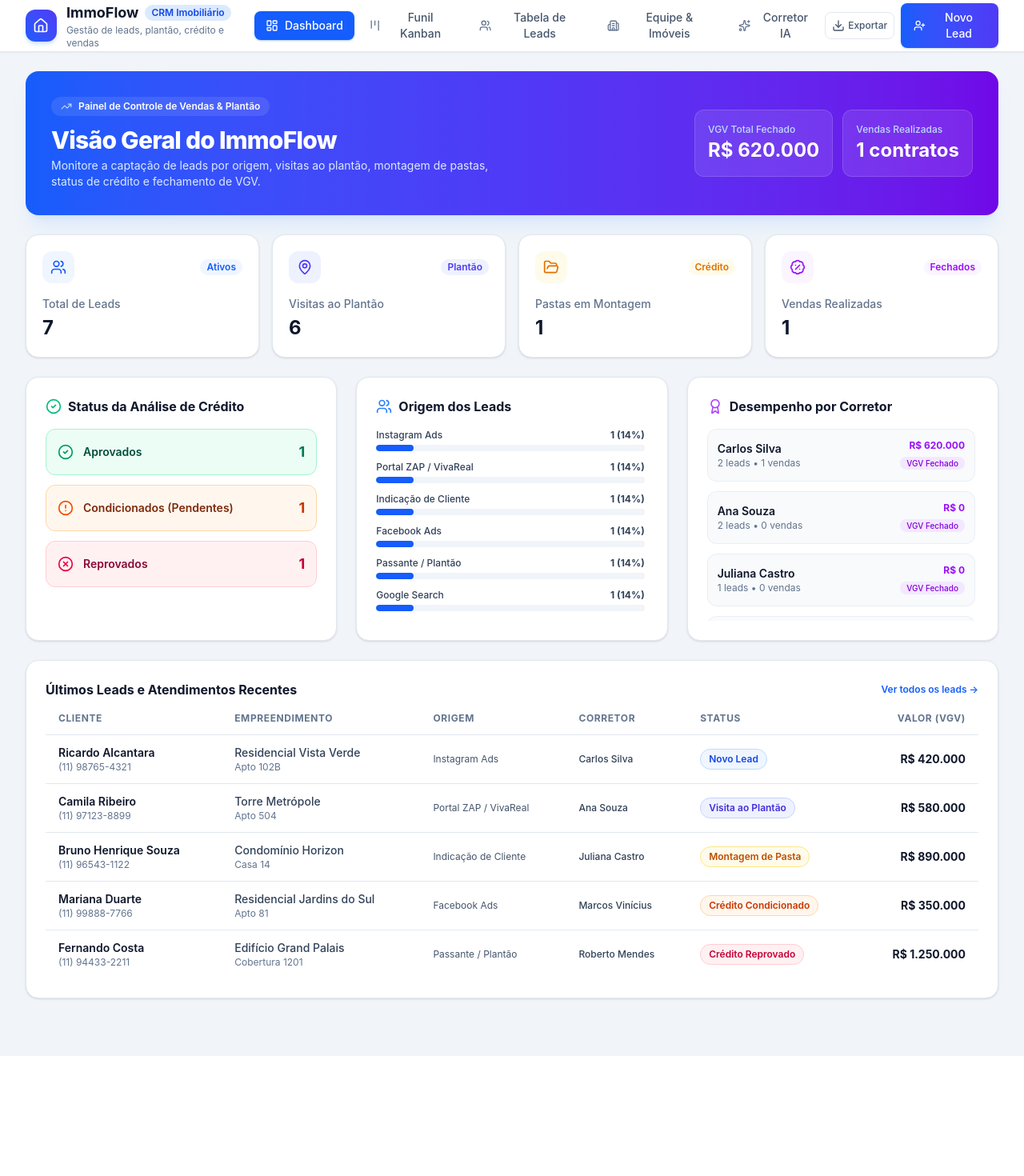
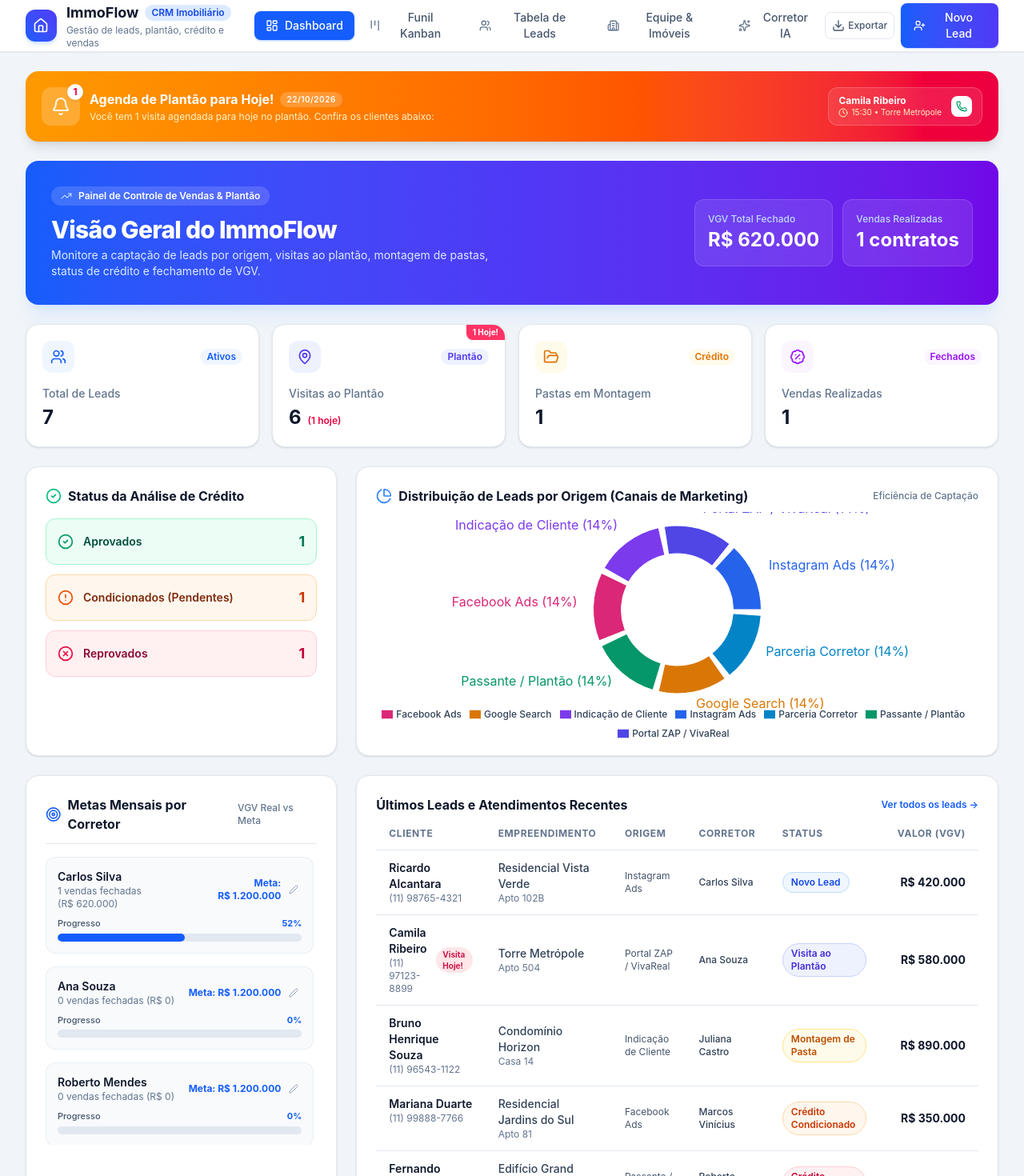
Before and after one commit to JoelSantana14/Controle-de-visitas, a React (Vite) app: page / in a window 1280 px wide. Shown: the top 1470 px of the page at 80% size. Before the commit the page ends 1320 px from the top, so only its background shows below. Built offline with nearby package versions, Linux system fonts and the light colour scheme.

Commit message:
feat(dashboard): add sales tracking and recharts support
- Add `recharts` for visual data representation
- Implement broker goal management with state tracking
- Update dependencies for optimized builds

```diff
--- a/src/components/Dashboard.tsx
+++ b/src/components/Dashboard.tsx
@@ -1,4 +1,4 @@
-import React from 'react';
+import React, { useState } from 'react';
 import {
   Users,
   MapPin,
@@ -8,11 +8,17 @@ import {
   AlertCircle,
   BadgePercent,
   TrendingUp,
-  DollarSign,
-  Building,
-  Award
+  Award,
+  PieChart as PieChartIcon,
+  Bell,
+  Clock,
+  Phone,
+  Target,
+  Edit2,
+  Check
 } from 'lucide-react';
-import { Lead, STAGE_CONFIG } from '../types';
+import { Lead, STAGE_CONFIG, BROKERS } from '../types';
+import { ResponsiveContainer, PieChart, Pie, Cell, Tooltip, Legend } from 'recharts';
 
 interface DashboardProps {
   leads: Lead[];
@@ -25,6 +31,18 @@ export const Dashboard: React.FC<DashboardProps> = ({
   onSelectLead,
   onNavigateTab,
 }) => {
+  // Monthly sales goals per broker (default R$ 1,200,000 each)
+  const [brokerGoals, setBrokerGoals] = useState<Record<string, number>>(() => {
+    const defaultGoals: Record<string, number> = {};
+    BROKERS.forEach(b => {
+      defaultGoals[b] = 1200000; // R$ 1.2M default goal
+    });
+    return defaultGoals;
+  });
+
+  const [editingBroker, setEditingBroker] = useState<string | null>(null);
+  const [tempGoal, setTempGoal] = useState<number>(1200000);
+
   const totalLeads = leads.length;
   const visitsCount = leads.filter(l => l.status === 'visita_plantao' || l.visitDate).length;
   const foldersCount = leads.filter(l => l.status === 'montagem_pasta').length;
@@ -37,17 +55,32 @@ export const Dashboard: React.FC<DashboardProps> = ({
     .filter(l => l.status === 'venda_realizada')
     .reduce((acc, curr) => acc + (curr.propertyValue || 0), 0);
 
-  const potentialVGV = leads
-    .reduce((acc, curr) => acc + (curr.propertyValue || 0), 0);
+  // Today visits calculation
+  const todayStr = new Date().toISOString().slice(0, 10);
+  const todayVisits = leads.filter(l => {
+    if (!l.visitDate) return false;
+    return l.visitDate.startsWith(todayStr);
+  });
 
-  // Origins stats
+  // Origins stats for Recharts
   const originStats: Record<string, number> = {};
   leads.forEach(l => {
     originStats[l.origin] = (originStats[l.origin] || 0) + 1;
   });
 
+  const originChartData = Object.entries(originStats).map(([name, value]) => ({
+    name,
+    value,
+  }));
+
+  const COLORS = ['#2563eb', '#4f46e5', '#7c3aed', '#db2777', '#059669', '#d97706', '#0284c7', '#9333ea'];
+
   // Broker stats
   const brokerStats: Record<string, { count: number; sales: number; vgv: number }> = {};
+  BROKERS.forEach(b => {
+    brokerStats[b] = { count: 0, sales: 0, vgv: 0 };
+  });
+
   leads.forEach(l => {
     if (!brokerStats[l.brokerName]) {
       brokerStats[l.brokerName] = { count: 0, sales: 0, vgv: 0 };
@@ -63,14 +96,70 @@ export const Dashboard: React.FC<DashboardProps> = ({
     return new Intl.NumberFormat('pt-BR', { style: 'currency', currency: 'BRL', maximumFractionDigits: 0 }).format(val);
   };
 
+  const openWhatsApp = (phone: string, clientName: string) => {
+    const cleanPhone = phone.replace(/\D/g, '');
+    const message = encodeURIComponent(`Olá ${clientName}, tudo bem? Confirmando nossa visita ao plantão hoje...`);
+    window.open(`https://wa.me/55${cleanPhone}?text=${message}`, '_blank');
+  };
+
+  const handleSaveGoal = (brokerName: string) => {
+    setBrokerGoals(prev => ({ ...prev, [brokerName]: tempGoal }));
+    setEditingBroker(null);
+  };
+
   return (
     <div className="space-y-6 pb-12 animate-in fade-in duration-300">
+
+      {/* Today Visits Urgent Notification Banner */}
+      {todayVisits.length > 0 && (
+        <div className="bg-gradient-to-r from-amber-500 via-orange-500 to-rose-600 rounded-2xl p-5 text-white shadow-lg flex flex-col md:flex-row items-start md:items-center justify-between gap-4">
+          <div className="flex items-center gap-3">
+            <div className="w-12 h-12 rounded-xl bg-white/20 backdrop-blur-md flex items-center justify-center flex-shrink-0 relative">
+              <Bell className="w-6 h-6 text-white animate-pulse" />
+              <span className="absolute -top-1 -right-1 w-5 h-5 bg-white text-rose-600 rounded-full text-xs font-bold flex items-center justify-center shadow">
+                {todayVisits.length}
+              </span>
+            </div>
+            <div>
+              <div className="flex items-center gap-2">
+                <h2 className="text-base font-bold">Agenda de Plantão para Hoje!</h2>
+                <span className="text-[10px] uppercase tracking-wider bg-white/20 px-2 py-0.5 rounded-full font-semibold">
+                  {new Date().toLocaleDateString('pt-BR')}
+                </span>
+              </div>
+              <p className="text-xs text-amber-100 mt-0.5">
+                Você tem {todayVisits.length} {todayVisits.length === 1 ? 'visita agendada' : 'visitas agendadas'} para hoje no plantão. Confira os clientes abaixo:
+              </p>
+            </div>
+          </div>
+
+          <div className="flex flex-wrap gap-2 w-full md:w-auto">
+            {todayVisits.map(tv => (
+              <div key={tv.id} className="bg-white/10 backdrop-blur-md border border-white/20 rounded-xl px-3 py-2 text-xs flex items-center gap-3">
+                <div>
+                  <p className="font-bold text-white">{tv.clientName}</p>
+                  <p className="text-[10px] text-amber-100 flex items-center gap-1">
+                    <Clock className="w-3 h-3" /> {tv.visitDate?.slice(11, 16) || 'Horário não def.'} • {tv.development}
+                  </p>
+                </div>
+                <button
+                  onClick={() => openWhatsApp(tv.clientPhone, tv.clientName)}
+                  className="p-1.5 bg-white text-slate-900 rounded-lg hover:bg-amber-50 transition-colors"
+                  title="WhatsApp"
+                >
+                  <Phone className="w-3.5 h-3.5 text-emerald-600" />
+                </button>
+              </div>
+            ))}
+          </div>
+        </div>
+      )}
 
       {/* Top Banner / Welcome */}
       <div className="bg-gradient-to-r from-blue-600 via-indigo-600 to-violet-700 rounded-2xl p-6 sm:p-8 text-white shadow-xl shadow-blue-500/10">
         <div className="flex flex-col md:flex-row md:items-center justify-between gap-6">
           <div>
-            <div className="inline-flex items-center gap-2 px-3 py-1 rounded-full bg-white/10 backdrop-blur-md text-xs font-semibold mb-3">
+            <div className="inline-flex items-center gap-2 px-3 py-1 rounded-full bg-white/15 backdrop-blur-md text-xs font-semibold mb-3">
               <TrendingUp className="w-3.5 h-3.5 text-blue-200" />
               <span>Painel de Controle de Vendas & Plantão</span>
             </div>
@@ -118,8 +207,13 @@ export const Dashboard: React.FC<DashboardProps> = ({
 
         <div
           onClick={() => onNavigateTab('kanban')}
-          className="bg-white dark:bg-slate-900 border border-slate-200 dark:border-slate-800 rounded-2xl p-5 shadow-sm hover:shadow-md transition-all cursor-pointer group"
+          className="bg-white dark:bg-slate-900 border border-slate-200 dark:border-slate-800 rounded-2xl p-5 shadow-sm hover:shadow-md transition-all cursor-pointer group relative overflow-hidden"
         >
+          {todayVisits.length > 0 && (
+            <span className="absolute top-0 right-0 bg-rose-500 text-white text-[10px] font-bold px-2 py-0.5 rounded-bl-lg animate-pulse">
+              {todayVisits.length} Hoje!
+            </span>
+          )}
           <div className="flex items-center justify-between">
             <div className="w-10 h-10 rounded-xl bg-indigo-50 dark:bg-indigo-950/60 text-indigo-600 dark:text-indigo-400 flex items-center justify-center group-hover:scale-110 transition-transform">
               <MapPin className="w-5 h-5" />
@@ -130,7 +224,14 @@ export const Dashboard: React.FC<DashboardProps> = ({
           </div>
           <div className="mt-4">
             <p className="text-sm font-medium text-slate-500 dark:text-slate-400">Visitas ao Plantão</p>
-            <h3 className="text-2xl font-bold text-slate-900 dark:text-white mt-1">{visitsCount}</h3>
+            <div className="flex items-baseline gap-2 mt-1">
+              <h3 className="text-2xl font-bold text-slate-900 dark:text-white">{visitsCount}</h3>
+              {todayVisits.length > 0 && (
+                <span className="text-xs font-semibold text-rose-600 dark:text-rose-400">
+                  ({todayVisits.length} hoje)
+                </span>
+              )}
+            </div>
           </div>
         </div>
 
@@ -172,7 +273,7 @@ export const Dashboard: React.FC<DashboardProps> = ({
 
       </div>
 
-      {/* Credit Analysis Breakdown & Origins */}
+      {/* Credit Analysis Breakdown & Origins Pie Chart */}
       <div className="grid grid-cols-1 lg:grid-cols-3 gap-6">
 
         {/* Credit Analysis Status Cards */}
@@ -209,27 +310,139 @@ export const Dashboard: React.FC<DashboardProps> = ({
           </div>
         </div>
 
-        {/* Lead Origins Breakdown */}
-        <div className="bg-white dark:bg-slate-900 border border-slate-200 dark:border-slate-800 rounded-2xl p-6 shadow-sm">
-          <h3 className="text-base font-bold text-slate-900 dark:text-white mb-4 flex items-center gap-2">
-            <Users className="w-5 h-5 text-blue-500" />
-            <span>Origem dos Leads</span>
+        {/* Lead Origins Pie Chart (Recharts) */}
+        <div className="bg-white dark:bg-slate-900 border border-slate-200 dark:border-slate-800 rounded-2xl p-6 shadow-sm lg:col-span-2 flex flex-col">
+          <div className="flex items-center justify-between mb-2">
+            <h3 className="text-base font-bold text-slate-900 dark:text-white flex items-center gap-2">
+              <PieChartIcon className="w-5 h-5 text-blue-500" />
+              <span>Distribuição de Leads por Origem (Canais de Marketing)</span>
             </h3>
+            <span className="text-xs text-slate-500 font-medium">Eficiência de Captação</span>
+          </div>
 
-          <div className="space-y-3 max-h-[240px] overflow-y-auto pr-1">
-            {Object.entries(originStats).map(([origin, count]) => {
-              const percentage = Math.round((count / totalLeads) * 100) || 0;
+          <div className="h-[280px] w-full flex items-center justify-center">
+            <ResponsiveContainer width="100%" height="100%">
+              <PieChart>
+                <Pie
+                  data={originChartData}
+                  cx="50%"
+                  cy="50%"
+                  innerRadius={70}
+                  outerRadius={105}
+                  paddingAngle={4}
+                  dataKey="value"
+                  label={({ name, percent }) => `${name} (${((percent ?? 0) * 100).toFixed(0)}%)`}
+                  labelLine={false}
+                >
+                  {originChartData.map((_, index) => (
+                    <Cell key={`cell-${index}`} fill={COLORS[index % COLORS.length]} />
+                  ))}
+                </Pie>
+                <Tooltip
+                  formatter={(value: any) => [`${value} leads`, 'Quantidade']}
+                  contentStyle={{
+                    backgroundColor: '#1e293b',
+                    border: 'none',
+                    borderRadius: '8px',
+                    color: '#fff',
+                    fontSize: '12px'
+                  }}
+                />
+                <Legend
+                  verticalAlign="bottom"
+                  height={36}
+                  formatter={(value) => <span className="text-xs text-slate-700 dark:text-slate-300 font-medium">{value}</span>}
+                />
+              </PieChart>
+            </ResponsiveContainer>
+          </div>
+        </div>
+
+      </div>
+
+      {/* Monthly Sales Goals per Broker & Recent Leads */}
+      <div className="grid grid-cols-1 lg:grid-cols-3 gap-6">
+
+        {/* Monthly Sales Goals Progress Bars */}
+        <div className="bg-white dark:bg-slate-900 border border-slate-200 dark:border-slate-800 rounded-2xl p-6 shadow-sm space-y-4">
+          <div className="flex items-center justify-between border-b border-slate-200 dark:border-slate-800 pb-3">
+            <h3 className="text-base font-bold text-slate-900 dark:text-white flex items-center gap-2">
+              <Target className="w-5 h-5 text-blue-600" />
+              <span>Metas Mensais por Corretor</span>
+            </h3>
+            <span className="text-xs text-slate-500 font-medium">VGV Real vs Meta</span>
+          </div>
+
+          <div className="space-y-4 max-h-[360px] overflow-y-auto pr-1">
+            {BROKERS.map((broker) => {
+              const stats = brokerStats[broker] || { count: 0, sales: 0, vgv: 0 };
+              const goal = brokerGoals[broker] || 1200000;
+              const percentage = Math.min(Math.round((stats.vgv / goal) * 100), 100);
+              const isEditing = editingBroker === broker;
+
               return (
-                <div key={origin} className="space-y-1">
-                  <div className="flex justify-between text-xs font-medium text-slate-700 dark:text-slate-300">
-                    <span>{origin}</span>
-                    <span className="font-bold">{count} ({percentage}%)</span>
+                <div key={broker} className="p-3.5 rounded-xl bg-slate-50 dark:bg-slate-800/50 border border-slate-200/60 dark:border-slate-800 space-y-2">
+                  <div className="flex items-center justify-between">
+                    <div>
+                      <p className="text-sm font-semibold text-slate-900 dark:text-white">{broker}</p>
+                      <p className="text-xs text-slate-500 dark:text-slate-400">
+                        {stats.sales} vendas fechadas ({formatCurrency(stats.vgv)})
+                      </p>
                     </div>
-                  <div className="w-full bg-slate-100 dark:bg-slate-800 h-2 rounded-full overflow-hidden">
+
+                    <div className="text-right">
+                      {isEditing ? (
+                        <div className="flex items-center gap-1">
+                          <input
+                            type="number"
+                            value={tempGoal}
+                            onChange={(e) => setTempGoal(Number(e.target.value))}
+                            className="w-24 px-2 py-1 text-xs bg-white dark:bg-slate-900 border border-slate-300 dark:border-slate-700 rounded text-slate-900 dark:text-white"
+                          />
+                          <button
+                            onClick={() => handleSaveGoal(broker)}
+                            className="p-1 bg-emerald-600 text-white rounded hover:bg-emerald-700"
+                          >
+                            <Check className="w-3 h-3" />
+                          </button>
+                        </div>
+                      ) : (
+                        <div className="flex items-center gap-1.5 justify-end">
+                          <span className="text-xs font-bold text-blue-600 dark:text-blue-400">
+                            Meta: {formatCurrency(goal)}
+                          </span>
+                          <button
+                            onClick={() => { setEditingBroker(broker); setTempGoal(goal); }}
+                            className="p-1 text-slate-400 hover:text-slate-600 dark:hover:text-slate-200"
+                            title="Editar Meta"
+                          >
+                            <Edit2 className="w-3 h-3" />
+                          </button>
+                        </div>
+                      )}
+                    </div>
+                  </div>
+
+                  {/* Progress Bar */}
+                  <div className="space-y-1">
+                    <div className="flex justify-between text-[11px] font-medium text-slate-600 dark:text-slate-400">
+                      <span>Progresso</span>
+                      <span className={`font-bold ${percentage >= 100 ? 'text-emerald-600 dark:text-emerald-400' : 'text-blue-600 dark:text-blue-400'}`}>
+                        {percentage}% {percentage >= 100 ? '🎉 (Meta Atingida!)' : ''}
+                      </span>
+                    </div>
+                    <div className="w-full bg-slate-200 dark:bg-slate-700 h-2.5 rounded-full overflow-hidden">
                       <div
-                      className="bg-blue-600 h-full rounded-full transition-all duration-500"
+                        className={`h-full rounded-full transition-all duration-500 ${
+                          percentage >= 100
+                            ? 'bg-emerald-500'
+                            : percentage >= 50
+                            ? 'bg-blue-600'
+                            : 'bg-amber-500'
+                        }`}
                         style={{ width: `${percentage}%` }}
                       />
+                    </div>
                   </div>
                 </div>
               );
@@ -237,35 +450,8 @@ export const Dashboard: React.FC<DashboardProps> = ({
           </div>
         </div>
 
-        {/* Broker Leaderboard */}
-        <div className="bg-white dark:bg-slate-900 border border-slate-200 dark:border-slate-800 rounded-2xl p-6 shadow-sm">
-          <h3 className="text-base font-bold text-slate-900 dark:text-white mb-4 flex items-center gap-2">
-            <Award className="w-5 h-5 text-purple-500" />
-            <span>Desempenho por Corretor</span>
-          </h3>
-
-          <div className="space-y-3 max-h-[240px] overflow-y-auto pr-1">
-            {Object.entries(brokerStats).map(([broker, stats]) => (
-              <div key={broker} className="flex items-center justify-between p-3 rounded-xl bg-slate-50 dark:bg-slate-800/50 border border-slate-200/60 dark:border-slate-800">
-                <div>
-                  <p className="text-sm font-semibold text-slate-900 dark:text-white">{broker}</p>
-                  <p className="text-xs text-slate-500 dark:text-slate-400">{stats.count} leads • {stats.sales} vendas</p>
-                </div>
-                <div className="text-right">
-                  <p className="text-xs font-bold text-purple-600 dark:text-purple-400">{formatCurrency(stats.vgv)}</p>
-                  <span className="text-[10px] px-2 py-0.5 bg-purple-100 dark:bg-purple-950 text-purple-700 dark:text-purple-300 rounded-full font-medium">
-                    VGV Fechado
-                  </span>
-                </div>
-              </div>
-            ))}
-          </div>
-        </div>
-
-      </div>
-
         {/* Recent Leads Table Preview */}
-      <div className="bg-white dark:bg-slate-900 border border-slate-200 dark:border-slate-800 rounded-2xl p-6 shadow-sm">
+        <div className="bg-white dark:bg-slate-900 border border-slate-200 dark:border-slate-800 rounded-2xl p-6 shadow-sm lg:col-span-2 flex flex-col">
           <div className="flex items-center justify-between mb-4">
             <h3 className="text-base font-bold text-slate-900 dark:text-white">
               Últimos Leads e Atendimentos Recentes
@@ -278,7 +464,7 @@ export const Dashboard: React.FC<DashboardProps> = ({
             </button>
           </div>
 
-        <div className="overflow-x-auto">
+          <div className="overflow-x-auto flex-1">
             <table className="w-full text-left text-sm">
               <thead>
                 <tr className="border-b border-slate-200 dark:border-slate-800 text-xs font-semibold text-slate-500 dark:text-slate-400 uppercase tracking-wider">
@@ -293,15 +479,24 @@ export const Dashboard: React.FC<DashboardProps> = ({
               <tbody className="divide-y divide-slate-200 dark:divide-slate-800">
                 {leads.slice(0, 5).map((lead) => {
                   const stage = STAGE_CONFIG[lead.status];
+                  const isTodayVisit = lead.visitDate && lead.visitDate.startsWith(todayStr);
+
                   return (
                     <tr
                       key={lead.id}
                       onClick={() => onSelectLead(lead)}
                       className="hover:bg-slate-50 dark:hover:bg-slate-800/50 cursor-pointer transition-colors"
                     >
-                    <td className="py-3 px-4 font-semibold text-slate-900 dark:text-white">
+                      <td className="py-3 px-4 font-semibold text-slate-900 dark:text-white flex items-center gap-2">
+                        <div>
                           {lead.clientName}
                           <span className="block text-xs font-normal text-slate-500 dark:text-slate-400">{lead.clientPhone}</span>
+                        </div>
+                        {isTodayVisit && (
+                          <span className="px-2 py-0.5 rounded-full bg-rose-100 text-rose-700 dark:bg-rose-950 dark:text-rose-300 text-[10px] font-bold animate-pulse">
+                            Visita Hoje!
+                          </span>
+                        )}
                       </td>
                       <td className="py-3 px-4 text-slate-700 dark:text-slate-300 font-medium">
                         {lead.development}
@@ -326,5 +521,7 @@ export const Dashboard: React.FC<DashboardProps> = ({
         </div>
 
       </div>
+
+    </div>
   );
 };
```
Also changed, not shown: package.json (+6 -5 lines), 1 other file (tests, documents, lock files or other folders). Lines whose indentation alone changed are shown as unchanged.
